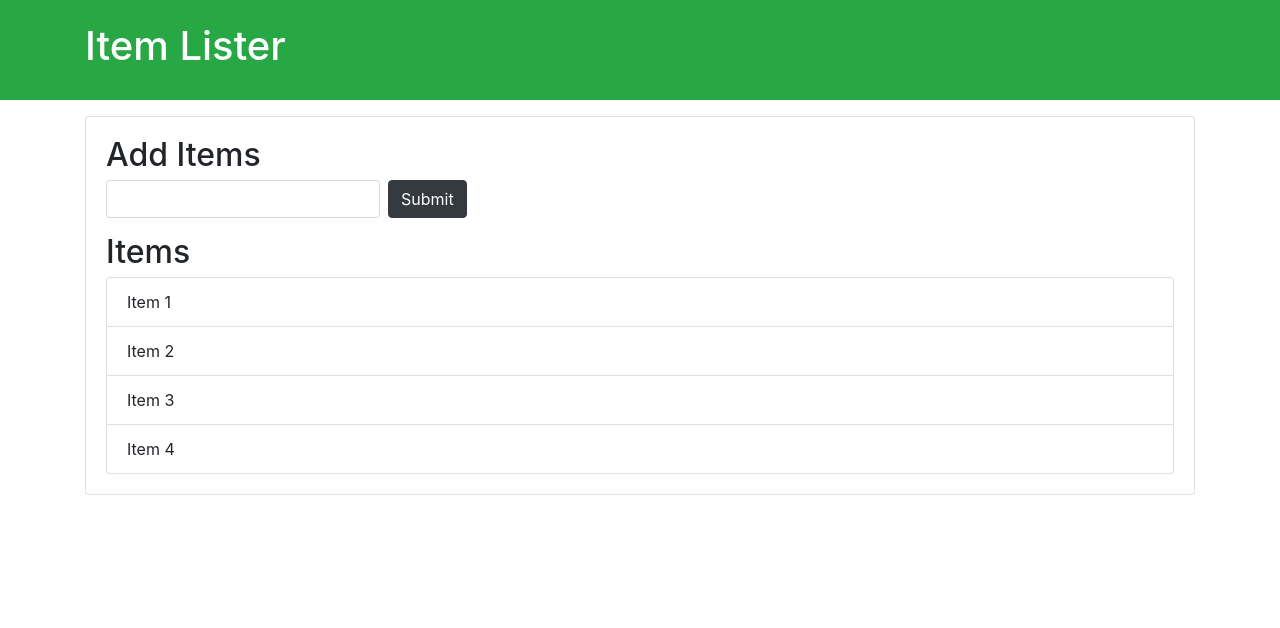
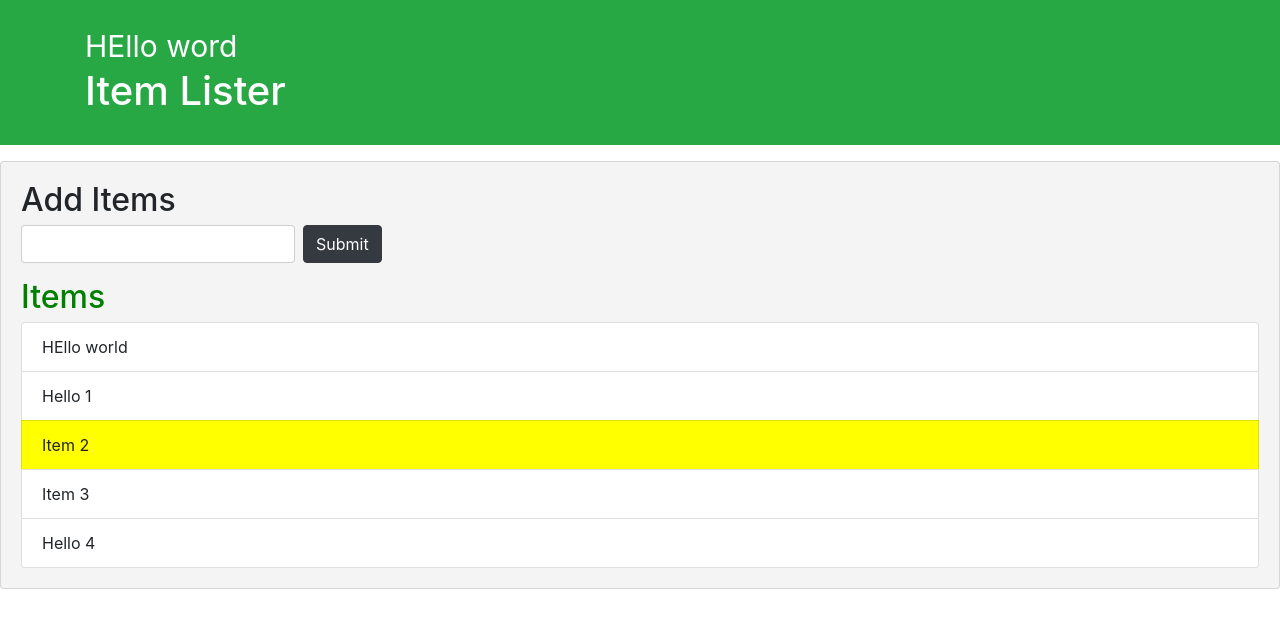
Before and after one commit to raghavendrasangam/Sharpenertask1, a plain HTML site: page modifyingdom/index.html in a window 1280 px wide. Drawn offline with nearby package versions, Linux system fonts and the light colour scheme.

Commit message:
added HELLO world beforeitemlister & before item 1

```diff
--- a/modifyingdom/index.html
+++ b/modifyingdom/index.html
@@ -5,6 +5,7 @@
   <meta name="viewport" content="width=device-width, initial-scale=1.0">
   <meta http-equiv="X-UA-Compatible" content="ie=edge">
   <link rel="stylesheet" href="https://maxcdn.bootstrapcdn.com/bootstrap/4.0.0-beta/css/bootstrap.min.css" integrity="sha384-/Y6pD6FV/Vv2HJnA6t+vslU6fwYXjCFtcEpHbNJ0lyAFsXTsjBbfaDjzALeQsN6M" crossorigin="anonymous">
+  <script src="/modifyingdom/moddom.js" defer></script>
   <title>Item Lister</title>
 </head>
 <body>
@@ -13,7 +14,7 @@
       <h1 id="header-title">Item Lister <span style="display:none">123</span></h1>
     </div>
   </header>
-  <div class="container">
+  <div class="container1">
    <div id="main" class="card card-body">
     <h2 class="title">Add Items</h2>
     <form class="form-inline mb-3">
@@ -27,8 +28,9 @@
       <li class="list-group-item">Item 3</li>
       <li class="list-group-item">Item 4</li>
     </ul>
+    <span></span>
    </div>
   </div>
-  <script src="/modifyingdom/moddom.js"></script>
+
 </body>
 </html>
--- a/modifyingdom/moddom.js
+++ b/modifyingdom/moddom.js
@@ -1 +1,110 @@
-console.log("hi");
+console.log("hello");
+
+//Traversing the DOM
+
+var itemlist = document.querySelector('#items');
+//parentnode
+// console.log(itemlist.parentNode);
+// itemlist.parentNode.style.backgroundColor = '#f4f4f4';
+// console.log(itemlist.parentNode.parentNode);
+
+//ParentElement
+console.log(itemlist.parentElement);
+itemlist.parentElement.style.backgroundColor = '#f4f4f4';
+console.log(itemlist.parentElement.parentElement);
+
+//childNodes
+// console.log(itemlist.childNodes); not prefarable
+
+console.log(itemlist.children);
+console.log(itemlist.children[1]);
+itemlist.children[1].style.backgroundColor = 'yellow';
+
+//First child
+console.log(itemlist.firstChild); // useless
+
+// first Element child
+console.log(itemlist.firstElementChild);
+itemlist.firstElementChild.textContent = 'Hello 1';
+
+//last child
+console.log(itemlist.lastChild); // useless
+
+// last Element child
+console.log(itemlist.lastElementChild);
+itemlist.lastElementChild.textContent = 'Hello 4';
+
+//nextSibling
+console.log(itemlist.nextSibling);
+ // next ELEment sibling
+ console.log(itemlist.nextElementSibling);
+
+ //previousSibling
+ console.log(itemlist.previousSibling); //#text
+
+ // previousElementSibling
+console.log(itemlist.previousElementSibling);
+itemlist.previousElementSibling.style.color = 'green';
+
+//****************************************************************************************************************** */
+// CREATE  ELEMENT
+
+// create a div
+var newDiv = document.createElement('div');
+
+//ADD class
+newDiv.className = 'hello';
+
+// Add id
+newDiv.id = 'hello1';
+
+// Add attr
+newDiv.setAttribute('title', 'Hello Div');
+
+// Create text node
+
+var newDivText = document.createTextNode ('HEllo word');
+
+//Add text to div
+newDiv.appendChild(newDivText);
+
+var container = document.querySelector('header .container');
+var h1 = document.querySelector('header h1');
+
+console.log(newDiv);
+
+newDiv.style.fontSize = '30px';
+container.insertBefore(newDiv, h1);
+
+// //adding hello world before item 1
+// var newHello = document.createElement('div'); //create a div
+// newHello.className = 'hmm'; // Add class
+// newHello.id = 'hmm1';
+// newHello.setAttribute('title', 'hello hmm');
+
+// //create textnode
+// var addinghello = document.createTextNode ('HEllo word');
+// //add text to div
+// newHello.appendChild(addinghello);
+
+// var listt1 = document.getElementById('#items');
+// var l1 =document.getElementById('ul h2');
+
+// console.log(newHello);
+
+// listt1.insertBefore(newHello, l1);
+
+var newele = document.createElement('li');
+newele.className = 'list-group-item';
+
+var newvalue = document.createTextNode('HEllo world');
+newele.appendChild(newvalue);
+
+console.log(newele);
+var parent = document.getElementById('items');
+
+    // Get the reference node (Item 1)
+    var referenceNode = parent.firstElementChild;
+
+    // Insert the new element before the reference node
+    parent.insertBefore(newele, referenceNode);
```
